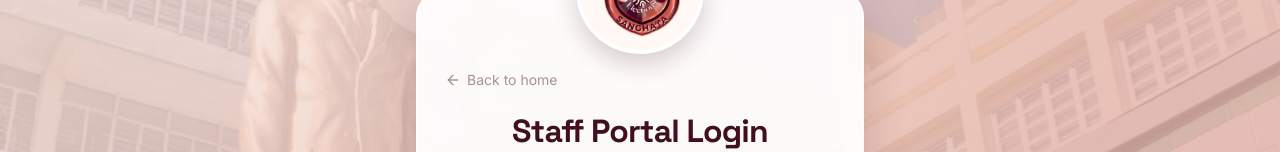
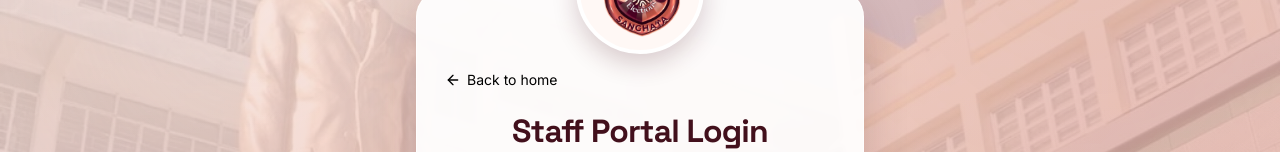
Before and after one commit to adrian5517/NCF-SHS-COMMISSION-ELECTION, a Next.js app: page /login in a window 1280 px wide. Shown: the part 160-312 px from the top of the page. Built offline with nearby package versions, Linux system fonts and the light colour scheme.

Commit message:
Change the color of input text on student vote

```diff
--- a/app/login/page.tsx
+++ b/app/login/page.tsx
@@ -31,7 +31,7 @@ export default function LoginPage() {
             <Image src="/ncf-shs-big.png" alt="NCF SHS Commission on Elections" width={112} height={112} className="h-16 w-16 object-contain sm:h-24 sm:w-24" priority />
           </div>
 
-          <Link href="/" className="mb-4 inline-flex items-center gap-1.5 text-xs text-muted-foreground transition-colors hover:text-foreground sm:mb-5 sm:text-sm">
+          <Link href="/" className="mb-4 inline-flex items-center gap-1.5 text-xs text-black transition-colors hover:text-foreground sm:mb-5 sm:text-sm">
             <ArrowLeft className="size-3.5 sm:size-4" /> Back to home
           </Link>
 
--- a/app/vote/page.tsx
+++ b/app/vote/page.tsx
@@ -7,7 +7,7 @@ import { studentLogin } from '@/lib/actions/vote'
 import { Button } from '@/components/ui/button'
 
 const bigField =
-  'w-full rounded-xl border border-border/70 bg-white/92 py-3.5 pr-4 pl-11 text-base font-semibold tracking-[0.08em] text-foreground uppercase outline-none transition-colors placeholder:normal-case placeholder:tracking-normal placeholder:text-muted-foreground/80 focus:border-primary/60 focus:ring-2 focus:ring-primary/25 min-h-[48px] sm:py-4 sm:text-lg'
+  'w-full rounded-xl border border-border/70 bg-white/92 py-3.5 pr-4 pl-11 text-base font-semibold tracking-[0.08em] text-black uppercase outline-none transition-colors placeholder:normal-case placeholder:tracking-normal placeholder:text-muted-foreground/80 focus:border-primary/60 focus:ring-2 focus:ring-primary/25 min-h-[48px] sm:py-4 sm:text-lg'
 
 // Kiosk login: no navigation chrome, big touch targets, clears itself when idle.
 export default function VotePage() {
```
